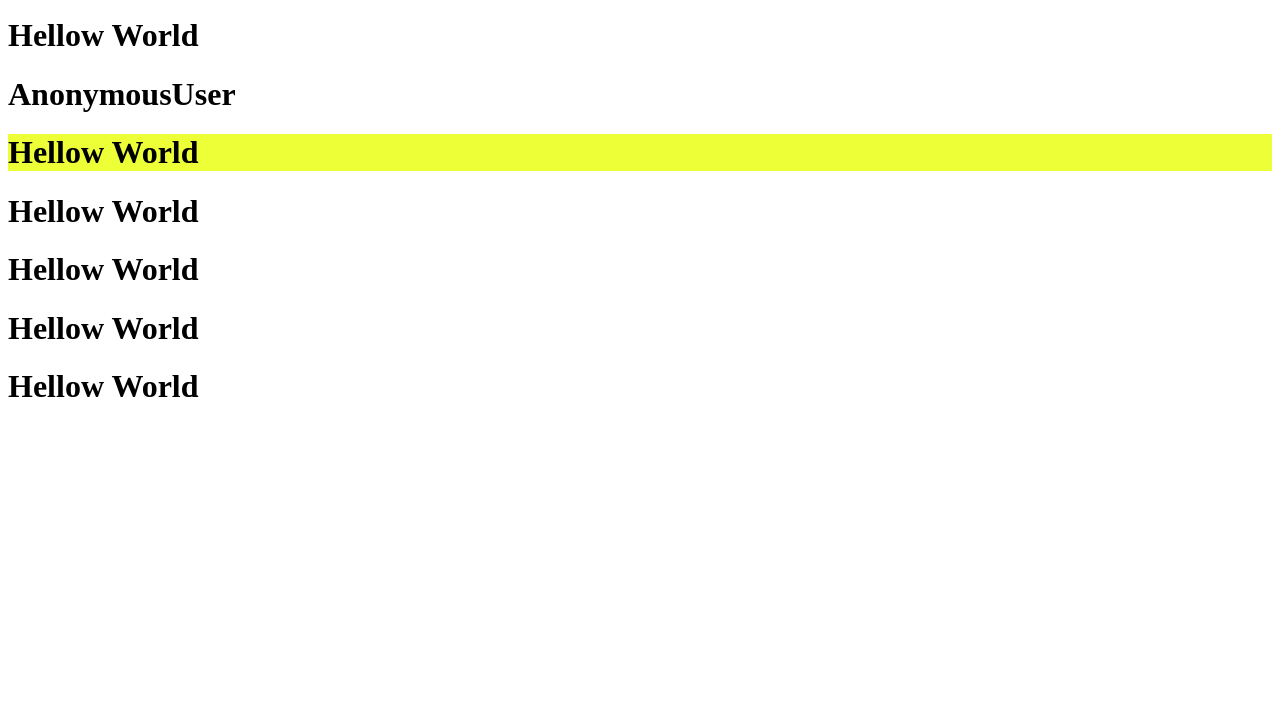
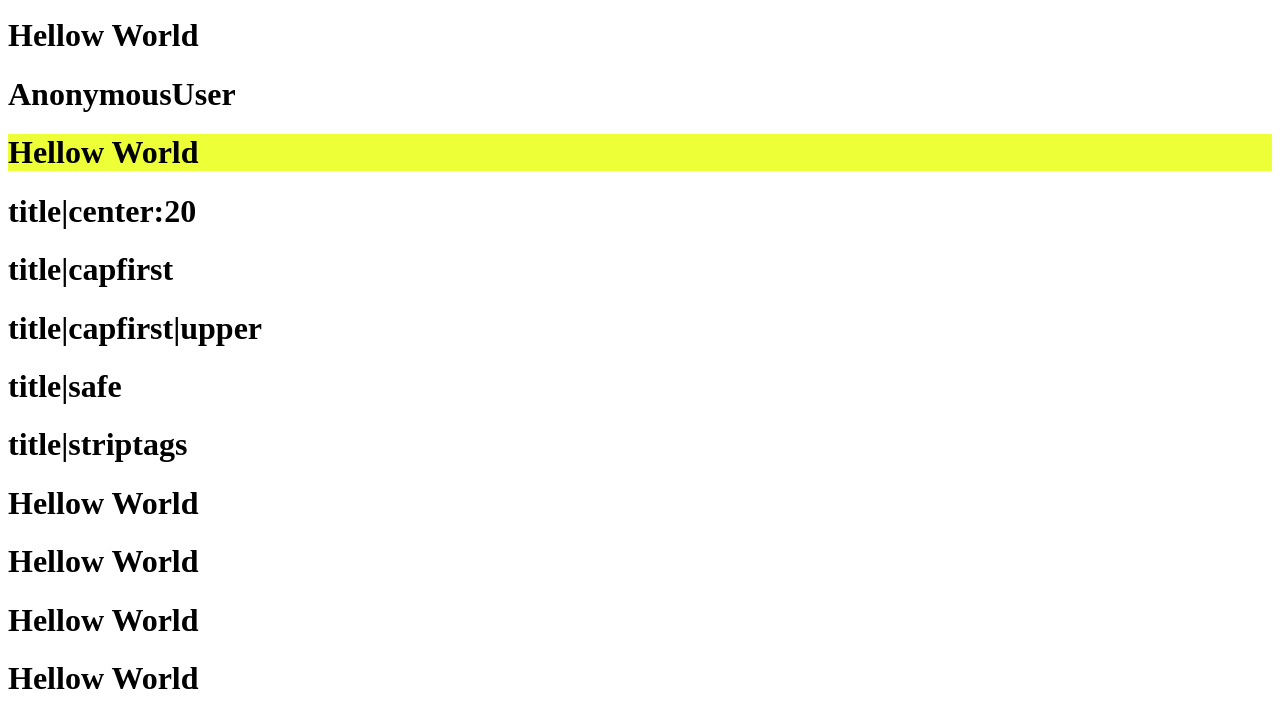
Before and after one commit to javierjuanJJ/djangoexample, a Django app: page / in a window 1280 px wide. Shown: the part 156-859 px from the top of the page. Before the commit the page ends 553 px from the top, so only its background shows below. Run offline with Django 3.2, Linux system fonts and the light colour scheme.

Commit message:
Commit 10 Template Tags

```diff
--- a/templates/home.html
+++ b/templates/home.html
@@ -3,6 +3,11 @@
     <h1>Hellow World</h1>
     <h1>{{ request.user }}</h1>
     <h1 style="background: #edff36">Hellow World</h1>
+    <h1>{{ "title|center:20" }}</h1>
+    <h1>{{ "title|capfirst" }}</h1>
+    <h1>{{ "title|capfirst|upper" }}</h1>
+    <h1>{{ "title|safe" }}</h1>
+    <h1>{{ "title|striptags" }}</h1>
     <h1>Hellow World</h1>
     <h1>Hellow World</h1>
     <h1>Hellow World</h1>
```
